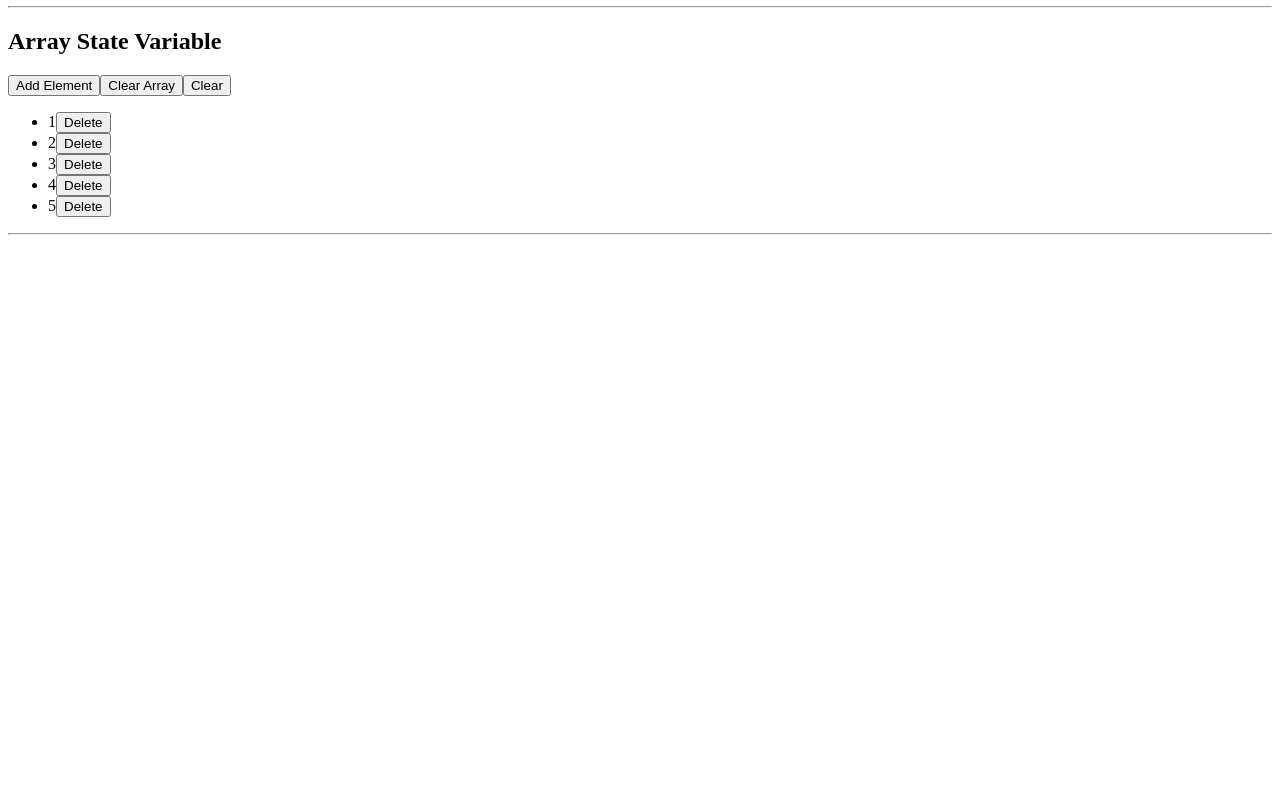
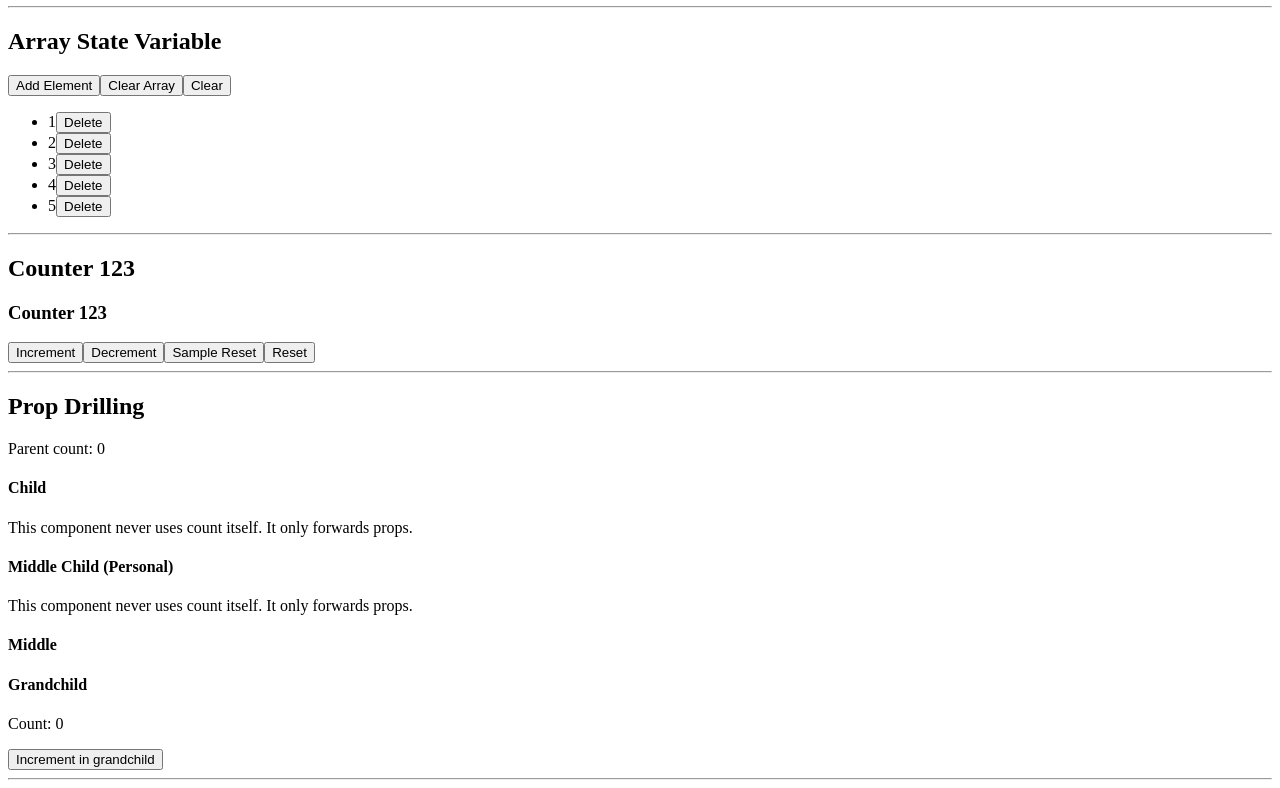
Before and after one commit to Yuwui4/webdev-client, a Next.js app: page /labs/lab4 in a window 1280 px wide. Shown: the part 1556-2344 px from the top of the page. Before the commit the page ends 1799 px from the top, so only its background shows below. Built offline with nearby package versions, Linux system fonts and the light colour scheme.

Commit message:
4.3 completed
review 4.3.3 since there was no active do on your own

```diff
--- /dev/null
+++ b/app/labs/lab4/ChildStateComponent.tsx
@@ -0,0 +1,47 @@
+export default function ChildStateComponent({
+  counter,
+  setCounter,
+}: {
+  counter: number;
+  setCounter: (counter: number) => void;
+}) {
+  return (
+    <div id="wd-child-state">
+      <h3>Counter {counter}</h3>
+      <button
+        type="button"
+        onClick={() => setCounter(counter + 1)}
+        id="wd-increment-child-state-click"
+        className="me-2 rounded bg-green-600 px-3 py-1.5 text-sm font-medium text-white"
+      >
+        Increment
+      </button>
+      <button
+        type="button"
+        onClick={() => setCounter(counter - 1)}
+        id="wd-decrement-child-state-click"
+        className="rounded bg-red-600 px-3 py-1.5 text-sm font-medium text-white"
+      >
+        Decrement
+      </button>
+      {/* ADDED: Sample reset button */}
+      <button
+        type="button"
+        onClick={() => setCounter(123)}
+        id="wd-reset-child-state-click"
+        className="rounded bg-blue-600 px-3 py-1.5 text-sm font-medium text-white"
+      >
+        Sample Reset
+      </button>
+      {/* bro... */}
+      <button
+        type="button"
+        onClick={() => setCounter(123)}
+        id="wd-personal-reset-child-state-click"
+        className="rounded bg-pink-600 px-3 py-1.5 text-sm font-medium text-white"
+      >
+        Reset
+      </button>
+    </div>
+  );
+}
--- /dev/null
+++ b/app/labs/lab4/ParentStateComponent.tsx
@@ -0,0 +1,15 @@
+"use client";
+
+import { useState } from "react";
+import ChildStateComponent from "./ChildStateComponent";
+
+export default function ParentStateComponent() {
+  const [counter, setCounter] = useState(123);
+  return (
+    <div id="wd-parent-state">
+      <h2>Counter {counter}</h2>
+      <ChildStateComponent counter={counter} setCounter={setCounter} />
+      <hr />
+    </div>
+  );
+}
--- /dev/null
+++ b/app/labs/lab4/PropDrilling.tsx
@@ -0,0 +1,85 @@
+"use client";
+
+import { useState } from "react";
+
+function Grandchild({
+  count,
+  setCount,
+}: {
+  count: number;
+  setCount: (n: number) => void;
+}) {
+  return (
+    <div id="wd-prop-drill-grandchild" className="rounded border border-neutral-200 p-3">
+      <h4>Grandchild</h4>
+      <p>Count: {count}</p>
+      <button
+        type="button"
+        onClick={() => setCount(count + 1)}
+        className="rounded bg-blue-600 px-3 py-1.5 text-sm font-medium text-white"
+      >
+        Increment in grandchild
+      </button>
+    </div>
+  );
+}
+
+// ADDED: Sample Middle component
+function Middle({
+  count,
+  setCount,
+}: {
+  count: number;
+  setCount: (n: number) => void;
+}) {
+  return (
+    <div className="mb-2 rounded border border-neutral-200 p-3">
+      <h4>Middle</h4>
+      <Grandchild count={count} setCount={setCount} />
+    </div>
+  );
+}
+
+function Personal_Middle_Child({
+  count,
+  setCount,
+}: {
+  count: number;
+  setCount: (n: number) => void;
+}) {
+  return (
+    <div id="wd-prop-drill-personal-middle-child" className="mb-2 rounded border border-neutral-200 p-3">
+      <h4>Middle Child (Personal)</h4>
+      <p>This component never uses count itself. It only forwards props.</p>
+      <Middle count={count} setCount={setCount} />
+    </div>
+  );
+}
+
+function Child({
+  count,
+  setCount,
+}: {
+  count: number;
+  setCount: (n: number) => void;
+}) {
+  return (
+    <div id="wd-prop-drill-child" className="mb-2 rounded border border-neutral-200 p-3">
+      <h4>Child</h4>
+      <p>This component never uses count itself. It only forwards props.</p>
+      <Personal_Middle_Child count={count} setCount={setCount} />
+    </div>
+  );
+}
+
+export default function PropDrilling() {
+  const [count, setCount] = useState(0);
+  return (
+    <div id="wd-prop-drilling">
+      <h2>Prop Drilling</h2>
+      <p>Parent count: {count}</p>
+      <Child count={count} setCount={setCount} />
+      <hr />
+    </div>
+  );
+}
--- a/app/labs/lab4/page.tsx
+++ b/app/labs/lab4/page.tsx
@@ -10,6 +10,8 @@ import StringStateVariables from "./StringStateVariables";
 import DateStateVariable from "./DateStateVariable";
 import ObjectStateVariable from "./ObjectStateVariable";
 import ArrayStateVariable from "./ArrayStateVariable";
+import ParentStateComponent from "./ParentStateComponent";
+import PropDrilling from "./PropDrilling";
 
 export default function Lab4() {
   const sayHello = (message: string) => {
@@ -43,6 +45,8 @@ export default function Lab4() {
       <DateStateVariable />
       <ObjectStateVariable />
       <ArrayStateVariable />
+      <ParentStateComponent />
+      <PropDrilling />
     </div>
   );
 }
```
